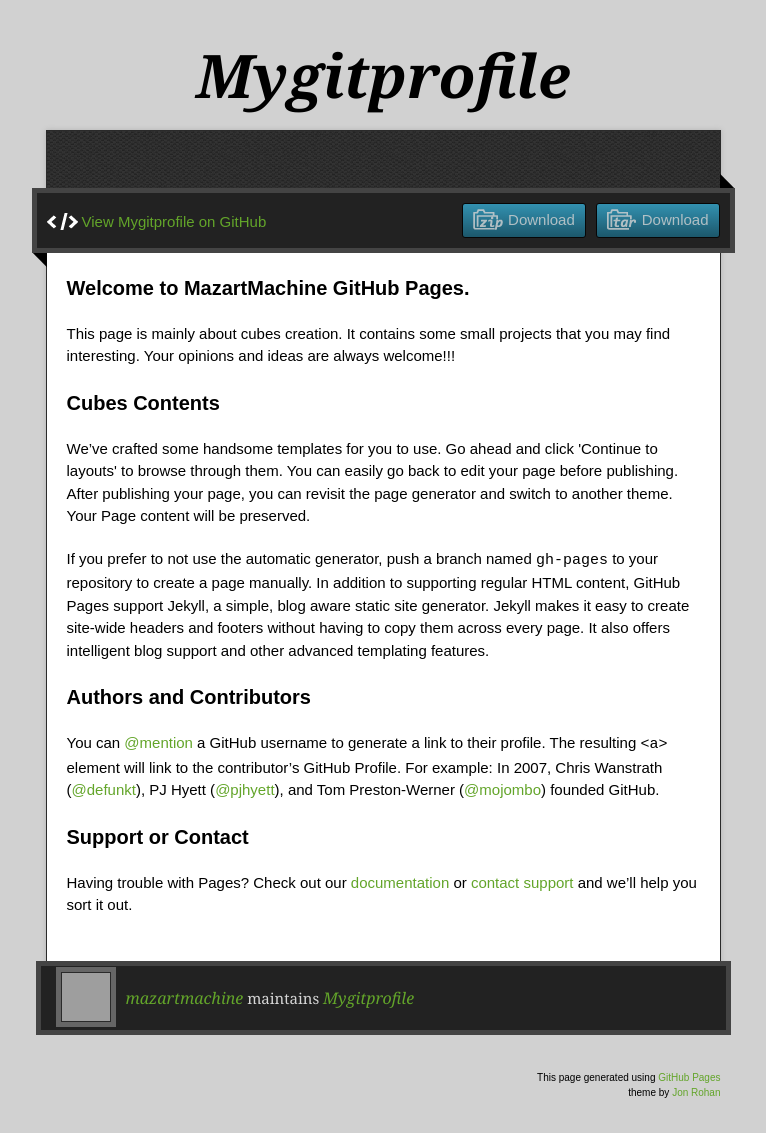
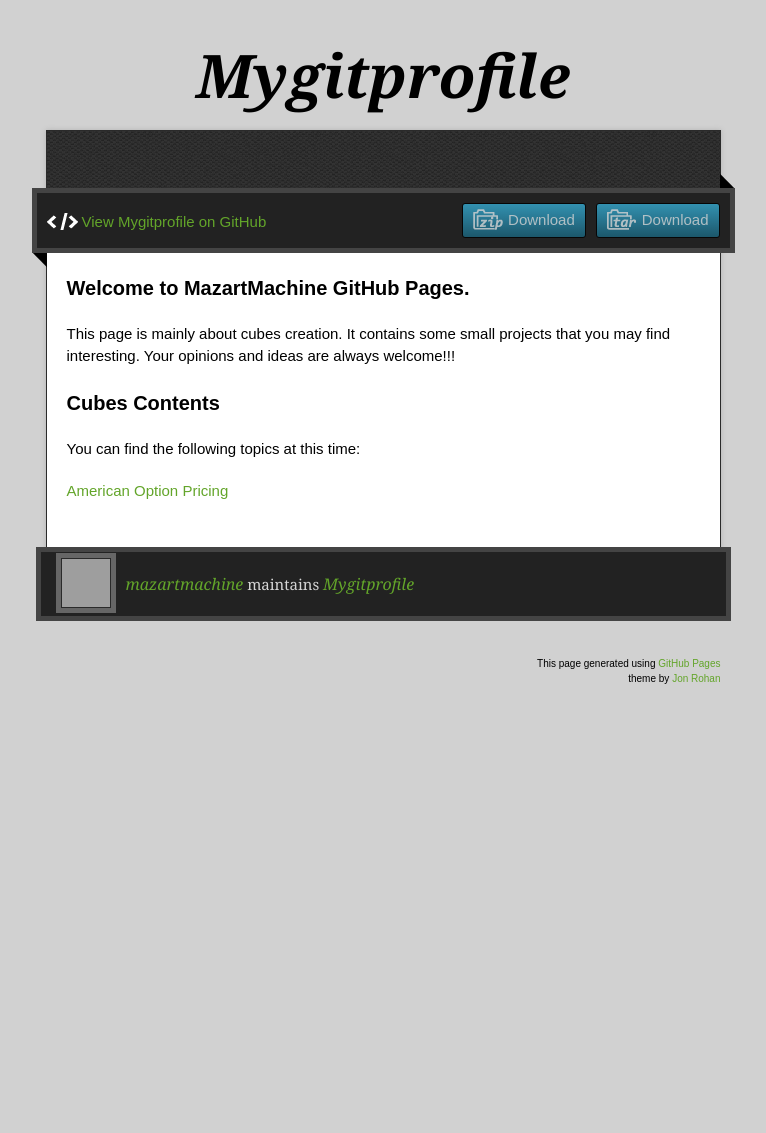
Before and after one commit to mazartmachine/MyGitProfile, a plain HTML site: page index.html in a window 1280 px wide. Shown: the whole page, without its empty margins (257-1023 px from the left). After the commit the page ends 800 px from the top, so only its background shows below. Drawn offline with nearby package versions, Linux system fonts and the light colour scheme; grey boxes are pictures that could not be loaded.

Commit message:
Update index.html

```diff
--- a/index.html
+++ b/index.html
@@ -44,19 +44,10 @@
 <h3>
 <a id="cubes-contents" class="anchor" href="#cubes-contents" aria-hidden="true"><span class="octicon octicon-link"></span></a>Cubes Contents</h3>
 
-<p>We’ve crafted some handsome templates for you to use. Go ahead and click 'Continue to layouts' to browse through them. You can easily go back to edit your page before publishing. After publishing your page, you can revisit the page generator and switch to another theme. Your Page content will be preserved.</p>
+<p>You can find the following topics at this time:</p>
+<p><a href = "https://github.com/mazartmachine/American-Put-Option-Pricing">American Option Pricing</a></p>
 
-<p>If you prefer to not use the automatic generator, push a branch named <code>gh-pages</code> to your repository to create a page manually. In addition to supporting regular HTML content, GitHub Pages support Jekyll, a simple, blog aware static site generator. Jekyll makes it easy to create site-wide headers and footers without having to copy them across every page. It also offers intelligent blog support and other advanced templating features.</p>
 
-<h3>
-<a id="authors-and-contributors" class="anchor" href="#authors-and-contributors" aria-hidden="true"><span class="octicon octicon-link"></span></a>Authors and Contributors</h3>
-
-<p>You can <a href="https://github.com/blog/821" class="user-mention">@mention</a> a GitHub username to generate a link to their profile. The resulting <code>&lt;a&gt;</code> element will link to the contributor’s GitHub Profile. For example: In 2007, Chris Wanstrath (<a href="https://github.com/defunkt" class="user-mention">@defunkt</a>), PJ Hyett (<a href="https://github.com/pjhyett" class="user-mention">@pjhyett</a>), and Tom Preston-Werner (<a href="https://github.com/mojombo" class="user-mention">@mojombo</a>) founded GitHub.</p>
-
-<h3>
-<a id="support-or-contact" class="anchor" href="#support-or-contact" aria-hidden="true"><span class="octicon octicon-link"></span></a>Support or Contact</h3>
-
-<p>Having trouble with Pages? Check out our <a href="https://help.github.com/pages">documentation</a> or <a href="https://github.com/contact">contact support</a> and we’ll help you sort it out.</p>
         </article>
       </div>
     </div>
```
